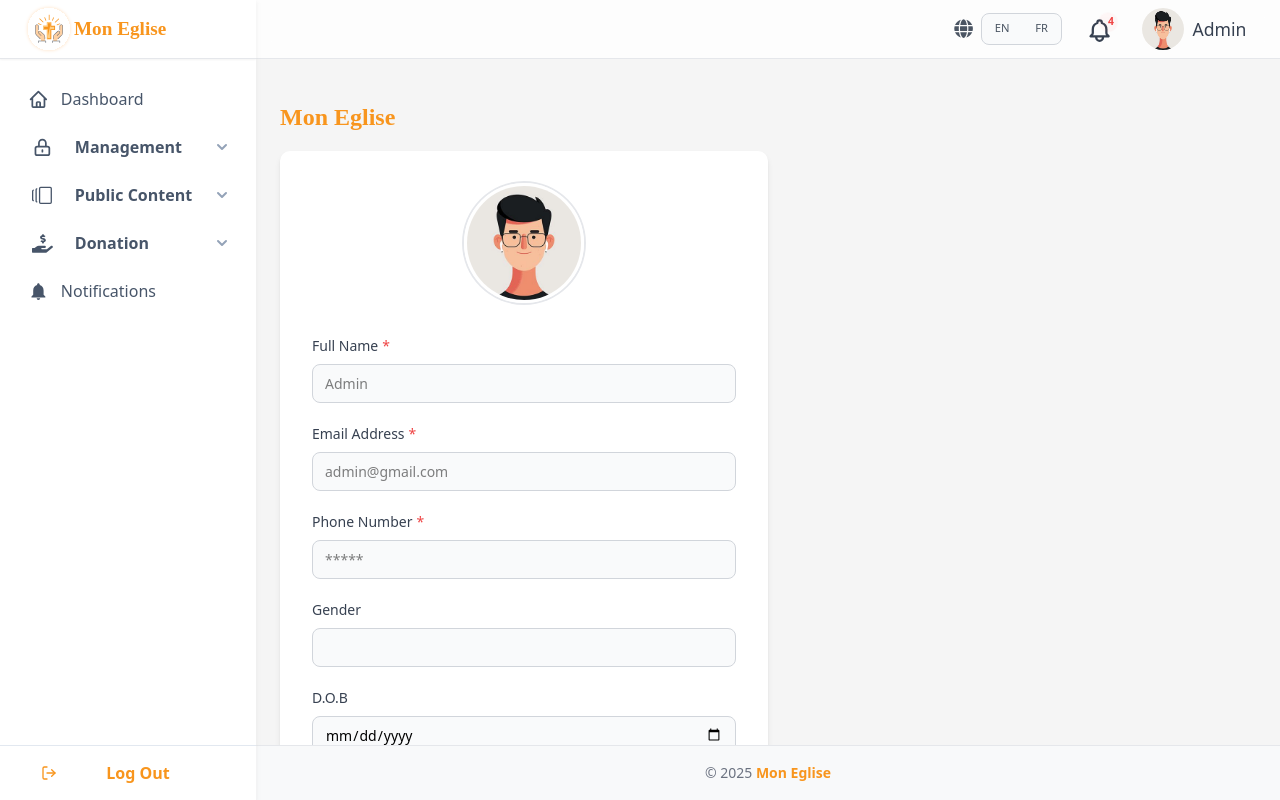
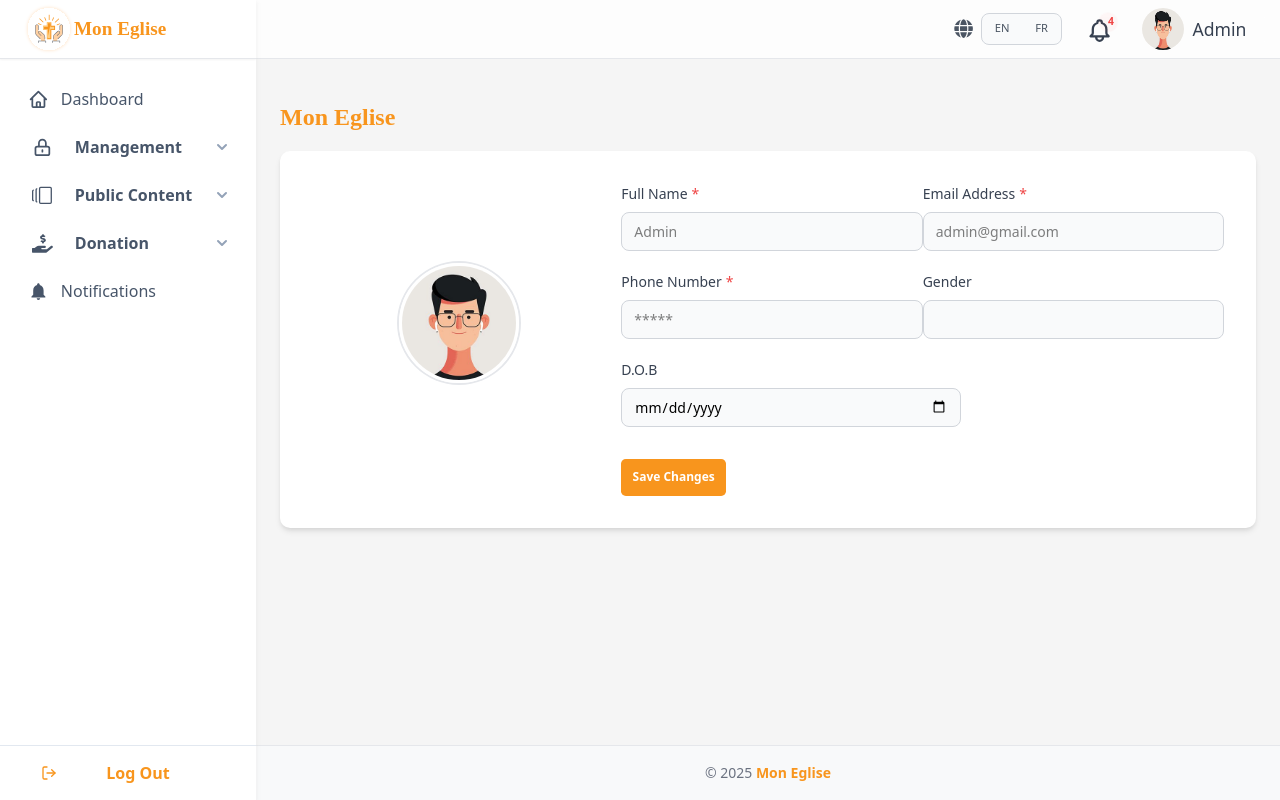
Before and after one commit to rohitwebhopper/ChurchApp, a React (Vite) app in the folder church-project/dashboard/: page /profile/view in a window 1280 px wide. Built offline with nearby package versions, Linux system fonts and the light colour scheme; a web font is replaced by a local one.

Commit message:
changesdone

```diff
--- a/church-project/dashboard/src/components/ui/Button/index.module.css
+++ b/church-project/dashboard/src/components/ui/Button/index.module.css
@@ -65,5 +65,5 @@
 
 .small {
   font-size: 0.75rem;
-  padding: 0.50rem 0.50rem;
+  padding: 0.60rem 0.70rem;
 }
--- a/church-project/dashboard/src/components/views/pages/PublicContent/Events/Index.tsx
+++ b/church-project/dashboard/src/components/views/pages/PublicContent/Events/Index.tsx
@@ -8,7 +8,6 @@ import Button from "@/components/ui/Button/Index";
 import { MdEventNote } from "react-icons/md";
 import Dropdown from "@/components/ui/Dropdown/Index";
 
-
 const Events = () => {
   const { t } = useTranslation();
 
@@ -16,9 +15,7 @@ const Events = () => {
   const [searchTerm, setSearchTerm] = useState("");
   const [activeType, setActiveType] = useState<string>("");
 
-
   const handleClose = () => SetOpenModal(false);
-
 
   const options = [
     { label: t("translate.selectChurch"), value: "" },
@@ -53,18 +50,9 @@ const Events = () => {
             </Grid.Column>
 
             <Grid.Column
+              className="flex justify-end"
               span={{ base: 12, md: 8 }}
-              className="flex justify-end mt-3 md:mt-0"
             >
-              <Button
-                size="small"
-                variant="primary"
-                onClick={() => SetOpenModal(true)}
-              >
-                {t("translate.addEvent")}
-              </Button>
-            </Grid.Column>
-            <Grid.Column span={{ base: 12, md: 1 }}>
               <div className="w-50">
                 <Dropdown
                   options={options}
@@ -81,6 +69,15 @@ const Events = () => {
                 />
               </div>
             </Grid.Column>
+            <Grid.Column span={{ base: 12, md: 1 }} className="mt-3 md:mt-0">
+              <Button
+                size="small"
+                variant="primary"
+                onClick={() => SetOpenModal(true)}
+              >
+                {t("translate.addEvent")}
+              </Button>
+            </Grid.Column>
           </Grid.Row>
         </Grid>
       </div>
--- a/church-project/dashboard/src/components/views/pages/PublicContent/Projects/Index.tsx
+++ b/church-project/dashboard/src/components/views/pages/PublicContent/Projects/Index.tsx
@@ -49,20 +49,12 @@ const ProjectsPage = () => {
                 placeholder={t("translate.searchProjects")}
               />
             </Grid.Column>
+
             <Grid.Column
-              span={{ base: 12, md: 5 }}
-              className="flex justify-end mt-3 md:mt-0"
+              className="flex justify-end"
+              span={{ base: 12, md: 6 }}
             >
-              <Button
-                size="small"
-                variant="primary"
-                onClick={() => SetOpenModal(true)}
-              >
-                {t("translate.addProject")}
-              </Button>
-            </Grid.Column>
-            <Grid.Column span={{ base: 12, md: 1 }}>
-              <div className="w-50">
+              <div className="w-50 me-4">
                 <Dropdown
                   options={options}
                   value={activeType}
@@ -77,6 +69,13 @@ const ProjectsPage = () => {
                   variant="underline"
                 />
               </div>
+              <Button
+                size="small"
+                variant="primary"
+                onClick={() => SetOpenModal(true)}
+              >
+                {t("translate.addProject")}
+              </Button>
             </Grid.Column>
           </Grid.Row>
         </Grid>
--- a/church-project/dashboard/src/components/views/pages/notifications/index.module.css
+++ b/church-project/dashboard/src/components/views/pages/notifications/index.module.css
@@ -1,6 +1,6 @@
 .container {
     max-width: 600px;
-    margin: 3rem auto;
+    margin: 0rem auto;
     padding: 2rem;
     background-color: #fafafa;
     border-radius: 12px;
--- a/church-project/dashboard/src/components/views/pages/profile/Index.tsx
+++ b/church-project/dashboard/src/components/views/pages/profile/Index.tsx
@@ -17,7 +17,7 @@ const ProfilePage = () => {
     newPassword: "",
     confirmPassword: "",
     gender: "",
-    dob:"",
+    dob: "",
   });
 
   const handleChange = (e: React.ChangeEvent<HTMLInputElement>) => {
@@ -42,7 +42,7 @@ const ProfilePage = () => {
         <Grid className={styles.container}>
           <Grid.Row>
             <Grid.Column
-              span={{ base: 12, md: 12 }}
+              span={{ base: 12, md: 4 }}
               className={styles.imageWrapper}
             >
               <ProfileImageUpload
@@ -50,9 +50,10 @@ const ProfilePage = () => {
                 onChange={handleImageChange}
               />
             </Grid.Column>
-          </Grid.Row>
-          <Grid.Row>
-            <Grid.Column span={{ base: 12, md: 12 }}>
+
+            <Grid.Column span={{ base: 12, md: 8 }}>
+              <div className="flex justify-between">
+                <div className="w-85">
                   <FormInput
                     size="small"
                     label={t("translate.fullName")}
@@ -62,10 +63,8 @@ const ProfilePage = () => {
                     required
                     placeholder="Admin"
                   />
-            </Grid.Column>
-          </Grid.Row>
-          <Grid.Row>
-            <Grid.Column span={{ base: 12, md: 12 }}>
+                </div>
+                <div className="w-85">
                   <FormInput
                     size="small"
                     label={t("translate.emailAddress")}
@@ -76,10 +75,10 @@ const ProfilePage = () => {
                     placeholder="admin@gmail.com"
                     required
                   />
-            </Grid.Column>
-          </Grid.Row>
-          <Grid.Row>
-            <Grid.Column span={{ base: 12, md: 12 }}>
+                </div>
+              </div>
+              <div className="flex justify-between">
+                <div className="w-85">
                   <FormInput
                     size="small"
                     label={t("translate.phoneNumber")}
@@ -90,10 +89,8 @@ const ProfilePage = () => {
                     placeholder="*****"
                     required
                   />
-            </Grid.Column>
-          </Grid.Row>
-          <Grid.Row>
-            <Grid.Column span={{ base: 12, md: 12 }}>
+                </div>
+                <div className="w-85">
                   <FormInput
                     size="small"
                     label="Gender"
@@ -102,10 +99,9 @@ const ProfilePage = () => {
                     onChange={handleChange}
                     type="tel"
                   />
-            </Grid.Column>
-          </Grid.Row>
-          <Grid.Row>
-            <Grid.Column span={{ base: 12, md: 12 }}>
+                </div>
+              </div>
+              <div className="w-85">
                 <FormInput
                   size="small"
                   label="D.O.B"
@@ -114,10 +110,7 @@ const ProfilePage = () => {
                   onChange={handleChange}
                   type="date"
                 />
-            </Grid.Column>
-          </Grid.Row>
-          <Grid.Row>
-            <Grid.Column span={{ base: 12, md: 12 }}>
+              </div>
                 <div className={styles.buttonWrapper}>
                   <Button size="small" type="submit">
                     {t("translate.saveChanges")}
--- a/church-project/dashboard/src/components/views/pages/profile/index.module.css
+++ b/church-project/dashboard/src/components/views/pages/profile/index.module.css
@@ -4,7 +4,7 @@
 .container {
   background-color: #fff;
   padding: 2rem;
-  width: 50%;
+  width: 100%;
   border-radius: 10px;
   box-shadow: rgba(0, 0, 0, 0.1) 0px 4px 6px -1px,
     rgba(0, 0, 0, 0.06) 0px 2px 4px -1px;
@@ -34,16 +34,9 @@
 }
 
 .buttonWrapper {
-  display: flex;
-  justify-content: flex-end;
   margin-top: 2rem;
 }
 
-@media screen and (max-width: 1000px) {
-  .container {
-    width: 100%;
-  }
-}
 
 @media screen and (max-width: 768px) {
   .form {
--- a/church-project/dashboard/src/components/views/tables/getConnected/Table.tsx
+++ b/church-project/dashboard/src/components/views/tables/getConnected/Table.tsx
@@ -42,8 +42,8 @@ export default function GetConnectedTable() {
 
   const columns: Column<GetConnectedEntry>[] = [
     { key: "name", label: t("translate.name") },
+    { key: "email", label: t("translate.email") },
     { key: "phone", label: t("translate.phone") },
-    { key: "email", label: t("translate.email") },
     { key: "address", label: t("translate.address") },
     { key: "churchName", label: t("translate.churchName") },
     { key: "desctiption", label: t("translate.description") },
--- a/church-project/dashboard/src/components/views/tables/prayerRequests/Table.tsx
+++ b/church-project/dashboard/src/components/views/tables/prayerRequests/Table.tsx
@@ -48,7 +48,6 @@ const PrayerRequestTable = () => {
     { key: "name", label: t("translate.name") },
     { key: "email", label: t("translate.email") },
     { key: "phone", label: t("translate.phone") },
-    { key: "phone", label: t("translate.phone") },
     { key: "churchName", label: t("translate.churchName") },
     { key: "description", label: t("translate.description") },
     { key: "prayerFee", label: t("translate.prayerFee") },
```
Lines whose indentation alone changed are shown as unchanged.
